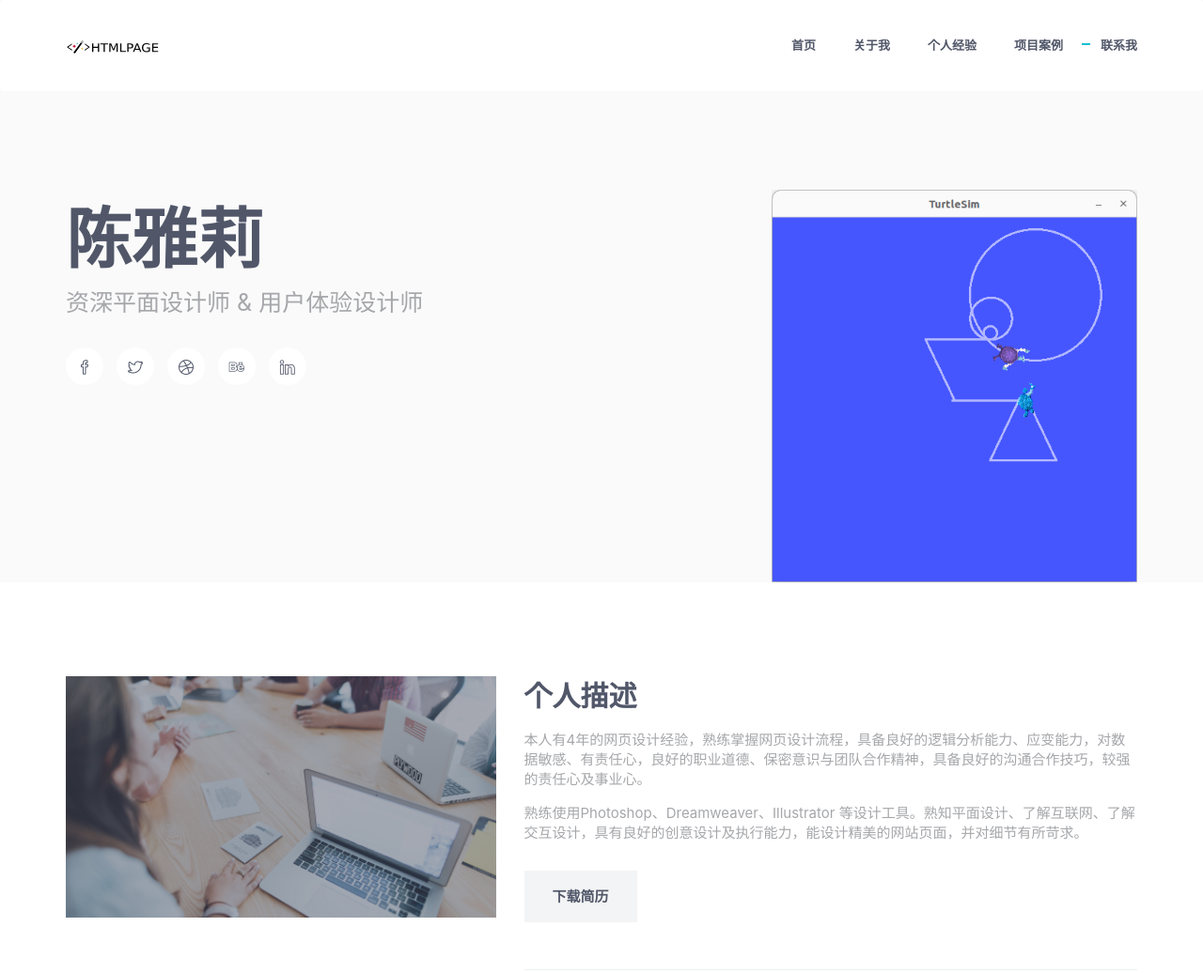
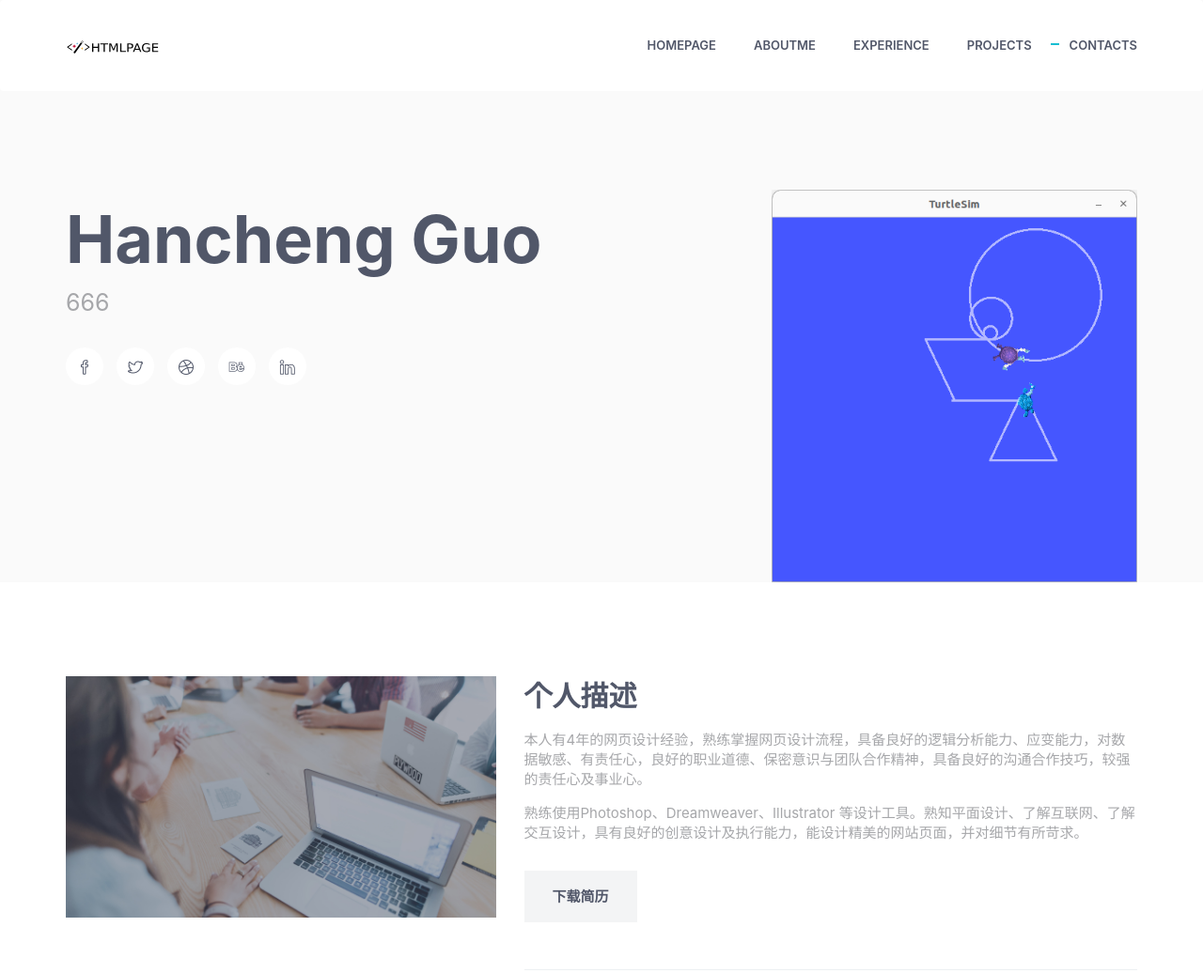
Before and after one commit to Hancheng-Guo/resume, a plain HTML site: page index.html in a window 1280 px wide. Shown: the top 1036 px of the page at 94% size. Drawn offline with nearby package versions, Linux system fonts and the light colour scheme; some packages are replaced by stand-ins of ours; a script that the page names is missing.

Commit message:
Update index.html

```diff
--- a/index.html
+++ b/index.html
@@ -3,9 +3,9 @@
 
 <head>
 	<meta charset='utf-8'>
-	<title>我的网页 - HTMLPAGE</title>
-	<meta name="description" content="在线可视化网页构建器，HTMLPAGE">
-	<meta name="keywords" content="HTMLPAGE">
+	<title>Hancheng Guo's Resume</title>
+	<meta name="description" content="Welcome to my homepage">
+	<meta name="keywords" content="HOMEPAGE">
 </head>
 
 <body>
@@ -82,15 +82,15 @@
 							<div class="menu-container">
 								<ul class="nav navbar-nav navbar-nav-right">
 									<li class="js_nav-item nav-item"><a href="#body"
-											class="nav-item-child nav-item-hover">首页</a></li>
+											class="nav-item-child nav-item-hover">HomePage</a></li>
 									<li class="js_nav-item nav-item"><a href="#about"
-											class="nav-item-child nav-item-hover">关于我</a></li>
+											class="nav-item-child nav-item-hover">AboutMe</a></li>
 									<li class="js_nav-item nav-item"><a href="#experience"
-											class="nav-item-child nav-item-hover">个人经验</a></li>
+											class="nav-item-child nav-item-hover">Experience</a></li>
 									<li class="js_nav-item nav-item"><a href="#work"
-											class="nav-item-child nav-item-hover">项目案例</a></li>
+											class="nav-item-child nav-item-hover">Projects</a></li>
 									<li class="js_nav-item nav-item"><a href="#contact"
-											class="nav-item-child nav-item-hover">联系我</a></li>
+											class="nav-item-child nav-item-hover">Contacts</a></li>
 								</ul>
 							</div>
 						</div><!-- End Navbar Collapse -->
@@ -102,8 +102,8 @@
 					<div class="row">
 						<div class="col-sm-6 sm-margin-b-60">
 							<div class="margin-b-30">
-								<h1 class="promo-block-title">陈雅莉</h1>
-								<p class="promo-block-text">资深平面设计师 &amp; 用户体验设计师</p>
+								<h1 class="promo-block-title">Hancheng Guo</h1>
+								<p class="promo-block-text">666</p>
 							</div>
 							<ul class="list-inline">
 								<li><a href="#" class="social-icons"><i class="icon-social-facebook"></i></a></li>
```
